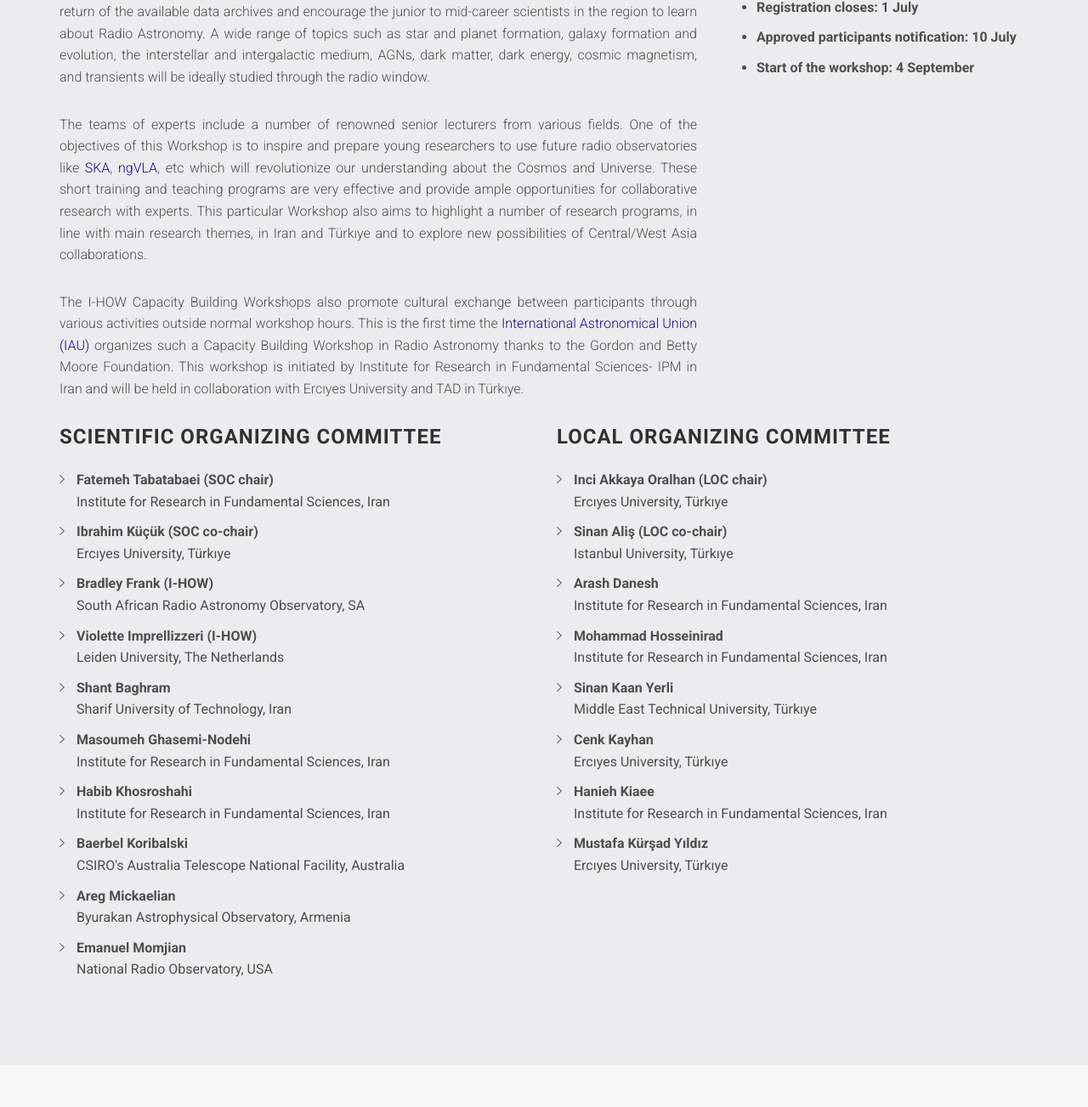
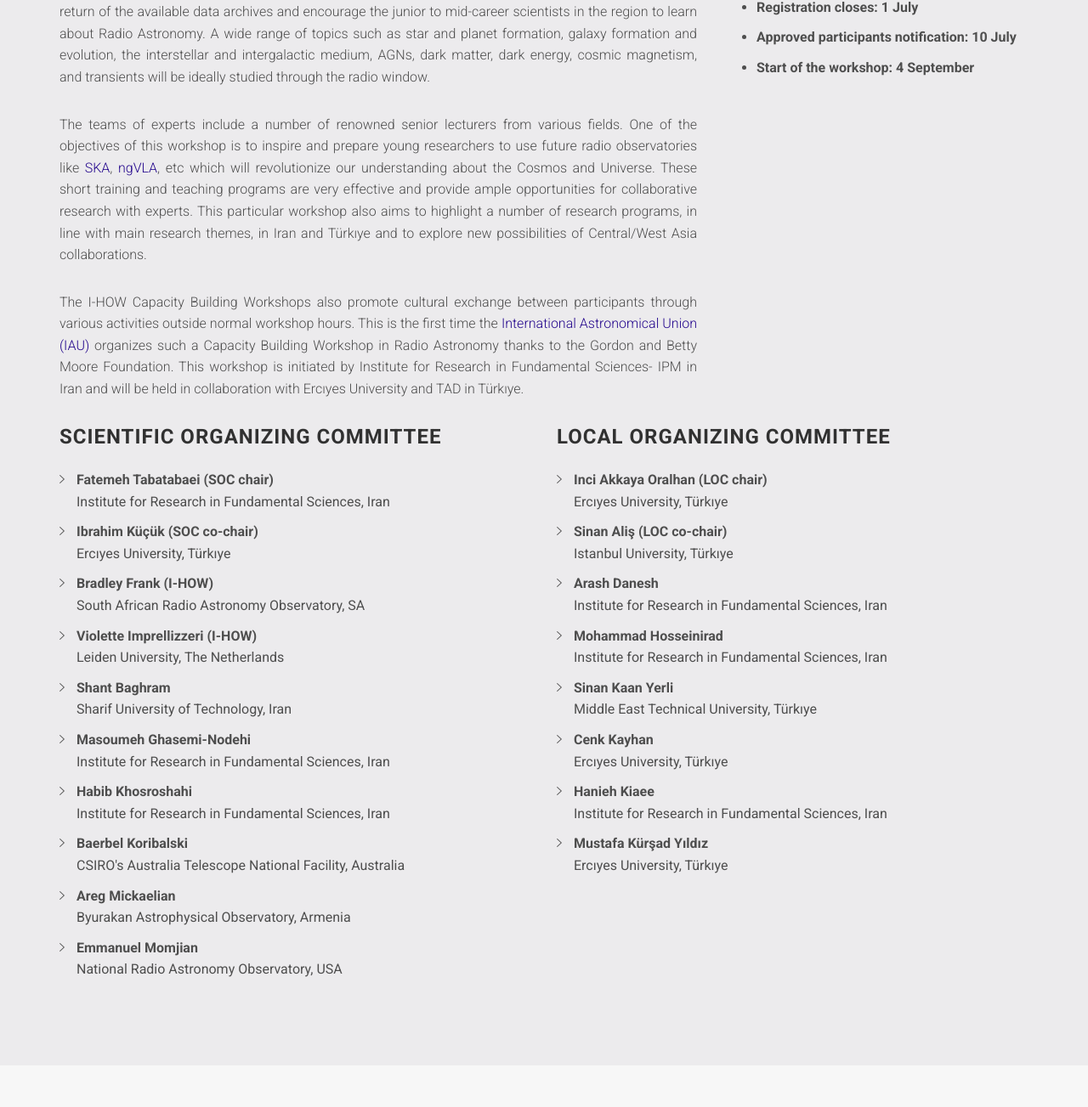
Before and after one commit to ihowradioastro/ihowradioastro.github.io, a website: page index.html in a window 1280 px wide. Shown: the part 1017-2320 px from the top of the page at 85% size. Drawn offline with Linux system fonts and the light colour scheme; files whose address does not match are found by name.

Commit message:
Fix typos.

```diff
--- a/index.html
+++ b/index.html
@@ -103,7 +103,7 @@
                         It will ideally open a unique opportunity to both increase the science return of the available data archives and encourage the junior to mid-career scientists in the region to learn about Radio Astronomy. A wide range of topics such as star and planet formation, galaxy formation and evolution, the interstellar and intergalactic medium, AGNs, dark matter, dark energy, cosmic magnetism, and transients will be ideally studied through the radio window.
                     </p>
 
-                    <p>The teams of experts include a number of renowned senior lecturers from various fields. One of the objectives of this Workshop is to inspire and prepare young researchers to use future radio observatories like <a href="https://www.skatelescope.org/the-ska-project/">SKA</a>, <a href="https://ngvla.nrao.edu/">ngVLA</a>, etc which will revolutionize our understanding about the Cosmos and Universe. These short training and teaching programs are very effective and provide ample opportunities for collaborative research with experts. This particular Workshop also aims to highlight a number of research programs, in line with main research themes, in Iran and Türkıye and to explore new possibilities of Central/West Asia collaborations.
+                    <p>The teams of experts include a number of renowned senior lecturers from various fields. One of the objectives of this workshop is to inspire and prepare young researchers to use future radio observatories like <a href="https://www.skatelescope.org/the-ska-project/">SKA</a>, <a href="https://ngvla.nrao.edu/">ngVLA</a>, etc which will revolutionize our understanding about the Cosmos and Universe. These short training and teaching programs are very effective and provide ample opportunities for collaborative research with experts. This particular workshop also aims to highlight a number of research programs, in line with main research themes, in Iran and Türkıye and to explore new possibilities of Central/West Asia collaborations.
                     </p>
                     <p>The I-HOW Capacity Building Workshops also promote cultural exchange between participants through various activities outside normal workshop hours.
                         This is the first time the <a href="https://www.iau.org/">International Astronomical Union (IAU)</a> organizes such a Capacity Building Workshop in Radio Astronomy thanks to the Gordon and Betty Moore Foundation.
@@ -138,7 +138,7 @@
                         <li><b>Habib Khosroshahi</b><br>Institute for Research in Fundamental Sciences, Iran</li>
                         <li><b>Baerbel Koribalski</b><br>CSIRO's Australia Telescope National Facility, Australia</li>
                         <li><b>Areg Mickaelian</b><br>Byurakan Astrophysical Observatory, Armenia</li>
-                        <li><b>Emanuel Momjian</b><br>National Radio Observatory, USA</li>
+                        <li><b>Emmanuel Momjian</b><br>National Radio Astronomy Observatory, USA</li>
                     </ul>
                 </div>
                 <div class="col-sm-6">
```
